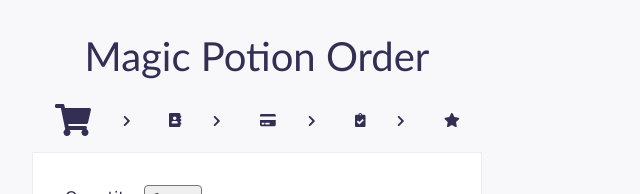
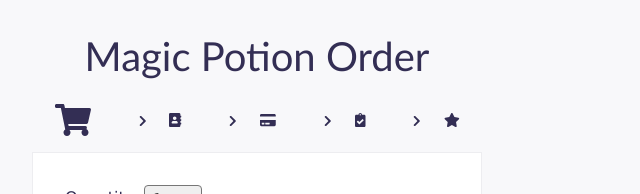
Before and after one commit to jessiheger/react-express-app, a React (Create React App) app: page / in a window 1280 px wide. Shown: the top 194 px of the page, without its empty margins (0-640 px from the left). Built offline with nearby package versions, Linux system fonts and the light colour scheme.

Commit message:
fix spacing

```diff
--- a/src/components/Breadcrumbs.js
+++ b/src/components/Breadcrumbs.js
@@ -18,13 +18,16 @@ export const Breadcrumbs = props => {
                     return (
                         <div style={Breadcrumbs.styles.iconAndChevron}>
                             <FontAwesomeIcon icon={icon.iconName} size={getSize(icon.stepName)} />
-                            {icon.hasNextStep ? <div style={{paddingLeft: '2rem'}}><FontAwesomeIcon icon={faChevronRight} size="xs"/></div> : <div></div>}
+                            {icon.hasNextStep
+                                ? <div style={Breadcrumbs.styles.chevron}>
+                                    <FontAwesomeIcon icon={faChevronRight} size="xs"/>
+                                </div>
+                                : <div></div>}
                         </div>
                     )
-                })
-                }
+                })}
            </div>
-          </div>
+        </div>
     )
 }
 
@@ -49,5 +52,8 @@ Breadcrumbs.styles = {
     iconAndChevron: {
         display: 'flex',
         alignItems: 'center',
+    },
+    chevron: {
+        paddingLeft: '3rem'
     }
 }
--- a/src/components/MasterForm.js
+++ b/src/components/MasterForm.js
@@ -145,7 +145,6 @@ export const MasterForm = () => {
   MasterForm.styles = {
       container: {
           width: '450px',
-        //   minWidth: '400px',
           fontFamily: 'larssiet, "Avant Garde", Avantgarde, "Century Gothic", CenturyGothic, AppleGothic, Verdana, sans-serif',
       },
       form: {
```
